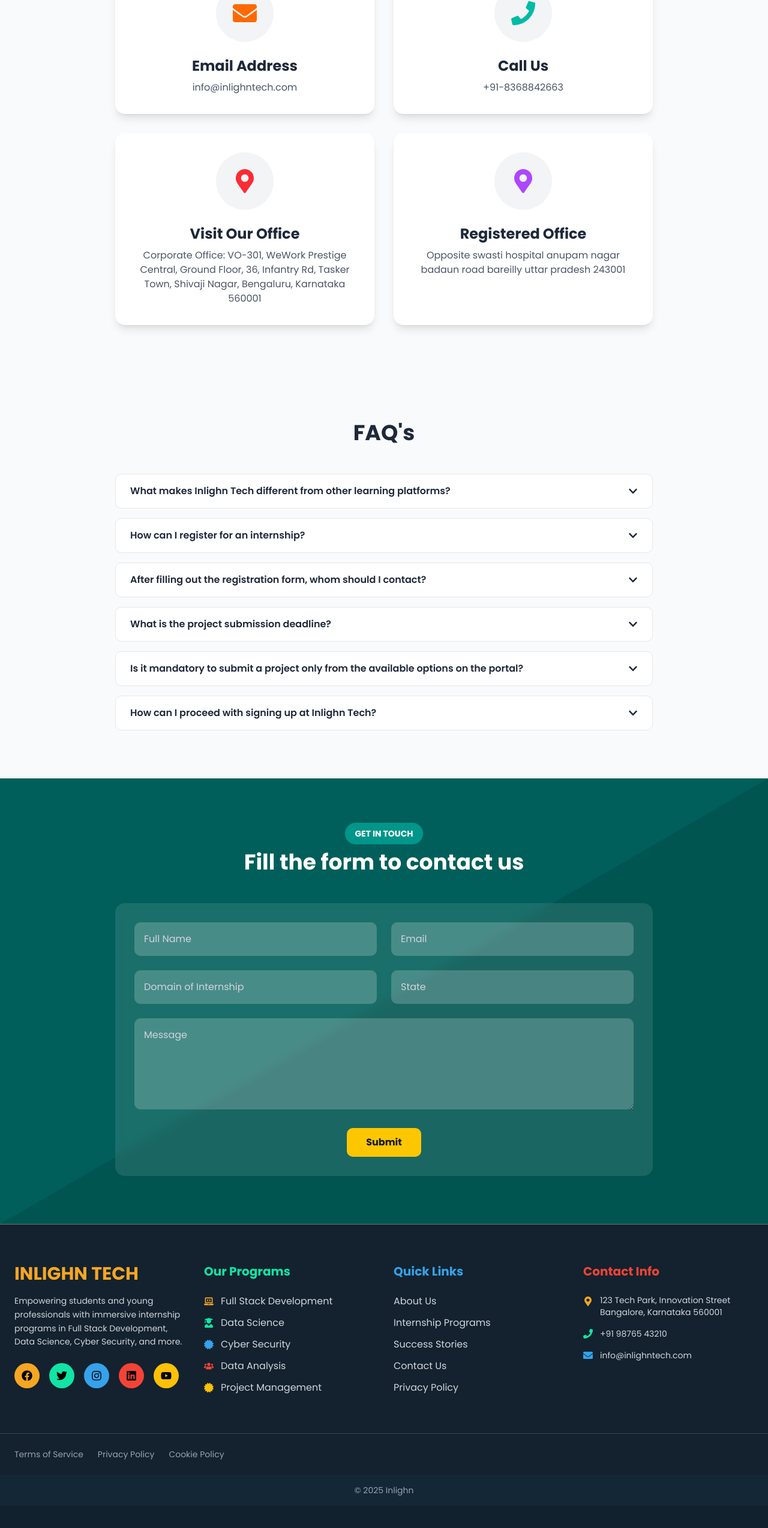
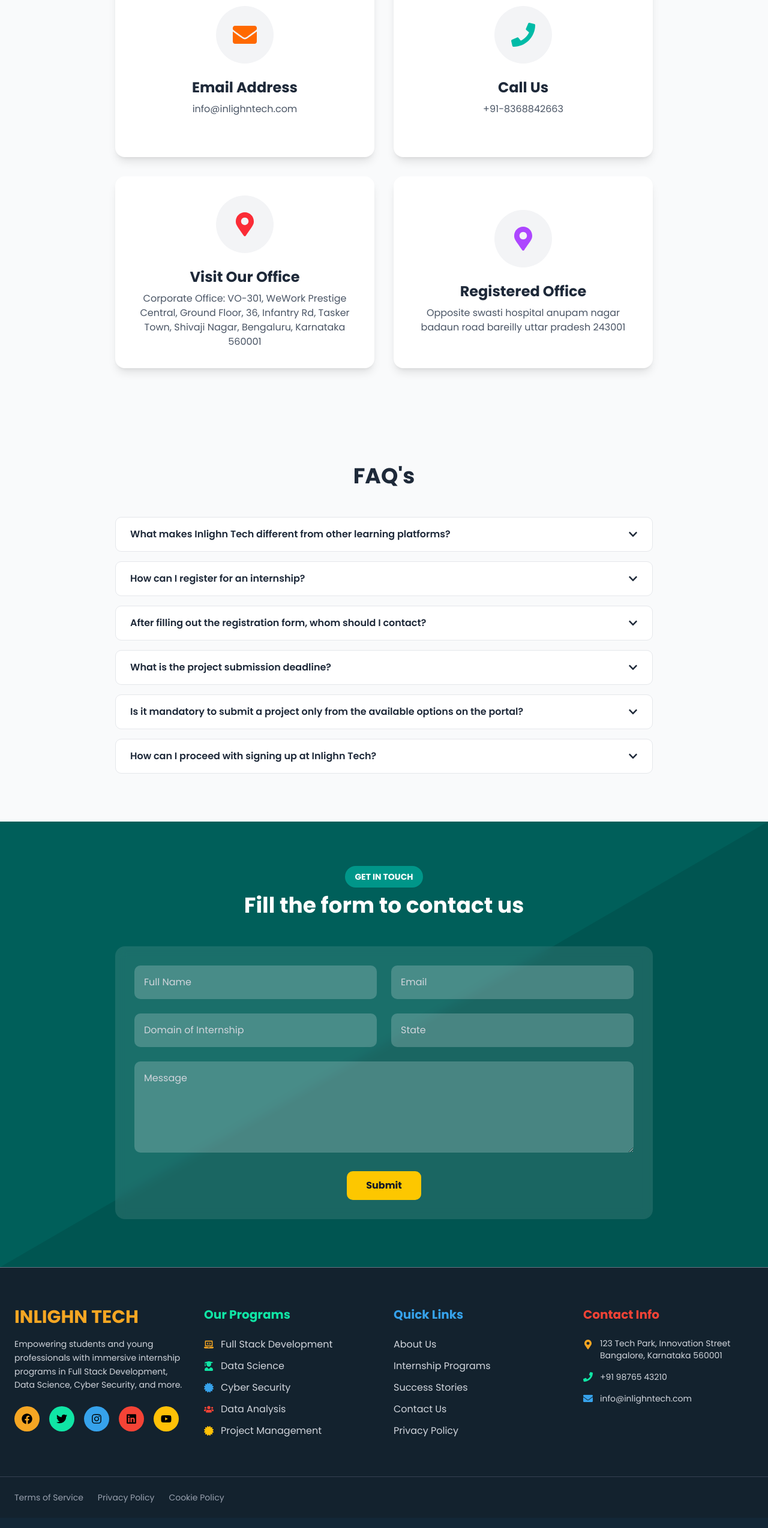
Before and after one commit to nazish-16/inlighncompetition, a Next.js app: page /contact in a window 1280 px wide. Shown: the part 138-2686 px from the top of the page at 60% size. Before the commit the page ends 2649 px from the top, so only its background shows below. Built offline with nearby package versions, Linux system fonts and the light colour scheme; no server answers.

Commit message:
contact page boxes animations and hovers added

```diff
--- a/components/ContactInfo.tsx
+++ b/components/ContactInfo.tsx
@@ -1,4 +1,5 @@
 "use client";
+import { useState } from 'react';
 import { FaEnvelope, FaPhone, FaMapMarkerAlt } from 'react-icons/fa';
 
 const contactDetails = [
@@ -6,36 +7,81 @@
         icon: <FaEnvelope className="w-10 h-10 text-orange-500" />,
         title: 'Email Address',
         info: 'info@inlighntech.com',
+        type: 'email',
     },
     {
         icon: <FaPhone className="w-10 h-10 text-teal-500" />,
         title: 'Call Us',
         info: '+91-8368842663',
+        type: 'phone',
     },
     {
         icon: <FaMapMarkerAlt className="w-10 h-10 text-red-500" />,
         title: 'Visit Our Office',
         info: 'Corporate Office: VO-301, WeWork Prestige Central, Ground Floor, 36, Infantry Rd, Tasker Town, Shivaji Nagar, Bengaluru, Karnataka 560001',
+        type: 'location',
+        embedUrl: 'https://maps.google.com/maps?q=WeWork%20Prestige%20Central%2C%20Bengaluru&t=&z=15&ie=UTF8&iwloc=&output=embed'
     },
     {
         icon: <FaMapMarkerAlt className="w-10 h-10 text-purple-500" />,
         title: 'Registered Office',
         info: 'Opposite swasti hospital anupam nagar badaun road bareilly uttar pradesh 243001',
+        type: 'location',
+        embedUrl: 'https://maps.google.com/maps?q=swasti%20hospital%20anupam%20nagar%20badaun%20road%20bareilly%20uttar%20pradesh&t=&z=15&ie=UTF8&iwloc=&output=embed'
     },
 ];
 
 const ContactInfo = () => {
+    const [hoveredIndex, setHoveredIndex] = useState<number | null>(null);
+
     return (
         <section className="py-20 bg-transparent">
             <div className="container mx-auto px-4">
                 <div className="grid grid-cols-1 md:grid-cols-2 gap-8 max-w-4xl mx-auto">
                     {contactDetails.map((detail, index) => (
-                        <div key={index} className="bg-white p-8 rounded-2xl shadow-lg hover:shadow-xl transition-shadow duration-300 text-center">
-                            <div className="w-24 h-24 rounded-full bg-gray-100 flex items-center justify-center mx-auto mb-6">
-                                {detail.icon}
+                        <div
+                            key={index}
+                            className="relative bg-white p-8 rounded-2xl shadow-lg hover:shadow-xl transition-shadow duration-300 text-center h-80 overflow-hidden"
+                            onMouseEnter={() => setHoveredIndex(index)}
+                            onMouseLeave={() => setHoveredIndex(null)}
+                        >
+                            <div className={`absolute inset-0 flex flex-col justify-center items-center p-8 transition-opacity duration-300 ${hoveredIndex === index ? 'opacity-0' : 'opacity-100'}`}>
+                                <div className="w-24 h-24 rounded-full bg-gray-100 flex items-center justify-center mx-auto mb-6">
+                                    {detail.icon}
+                                </div>
+                                <h3 className="text-2xl font-bold text-gray-800 mb-2">{detail.title}</h3>
+                                <p className="text-gray-600">{detail.info}</p>
                             </div>
-                            <h3 className="text-2xl font-bold text-gray-800 mb-2">{detail.title}</h3>
-                            <p className="text-gray-600">{detail.info}</p>
+
+                            {detail.type === 'location' && detail.embedUrl && (
+                                <div className={`absolute inset-0 transition-opacity duration-300 ${hoveredIndex === index ? 'opacity-100' : 'opacity-0'}`} style={{ pointerEvents: hoveredIndex === index ? 'auto' : 'none' }}>
+                                    <iframe
+                                        src={detail.embedUrl}
+                                        width="100%"
+                                        height="100%"
+                                        style={{ border: 0 }}
+                                        allowFullScreen
+                                        loading="lazy"
+                                        referrerPolicy="no-referrer-when-downgrade"
+                                    ></iframe>
+                                </div>
+                            )}
+
+                            {detail.type === 'email' && (
+                                <div className={`absolute inset-0 flex justify-center items-center transition-opacity duration-300 ${hoveredIndex === index ? 'opacity-100' : 'opacity-0'}`} style={{ pointerEvents: hoveredIndex === index ? 'auto' : 'none' }}>
+                                    <a href={`mailto:${detail.info}`} className="cursor-none bg-orange-500 text-white px-6 py-3 rounded-lg font-bold text-lg hover:bg-orange-600 transition-colors">
+                                        Send Email
+                                    </a>
+                                </div>
+                            )}
+
+                            {detail.type === 'phone' && (
+                                <div className={`absolute inset-0 flex justify-center items-center transition-opacity duration-300 ${hoveredIndex === index ? 'opacity-100' : 'opacity-0'}`} style={{ pointerEvents: hoveredIndex === index ? 'auto' : 'none' }}>
+                                    <a href={`tel:${detail.info}`} className="cursor-none bg-teal-500 text-white px-6 py-3 rounded-lg font-bold text-lg hover:bg-teal-600 transition-colors">
+                                        Call Now
+                                    </a>
+                                </div>
+                            )}
                         </div>
                     ))}
                 </div>
--- a/components/Footer.tsx
+++ b/components/Footer.tsx
@@ -153,8 +153,8 @@
       <div className="bg-[#132737] py-4">
         <div className="container mx-auto px-6">
           <div className="flex flex-col md:flex-row justify-center items-center space-y-4 md:space-y-0 md:space-x-8">
-            <div className="flex items-center text-gray-400 text-sm">
-              © {new Date().getFullYear()} Inlighn
+            <div className="flex items-center text-gray-400 text-sm uppercase gap-1">
+              Built with 💙 by <Link href={`/https://www.linkedin.com/in/realnazish/`} className="underline underline-offset-1 hover:text-blue-500 cursor-none"> Nazish Ahmed </Link>  © {new Date().getFullYear()} Inlighn
             </div>
           </div>
         </div>
```
